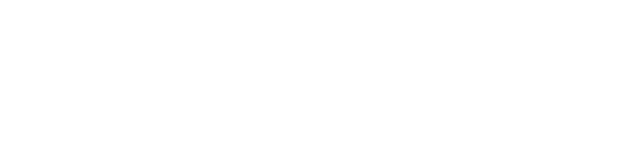
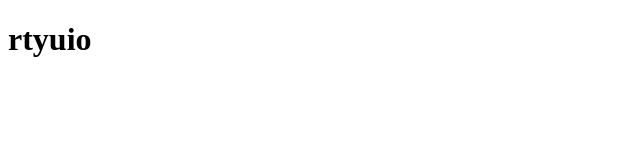
Before and after one commit to Pratheesh-04/web_dev_demo, a plain HTML site: page index.html in a window 1280 px wide. Shown: the whole page, without its empty margins (0-640 px from the left). Drawn offline with Linux system fonts and the light colour scheme.

Commit message:
added html

```diff
--- a/index.html
+++ b/index.html
@@ -6,6 +6,6 @@
     <title>Document</title>
 </head>
 <body>
-
+    <h1>rtyuio</h1>
 </body>
 </html>
```
